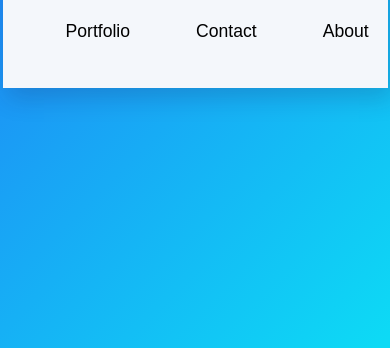
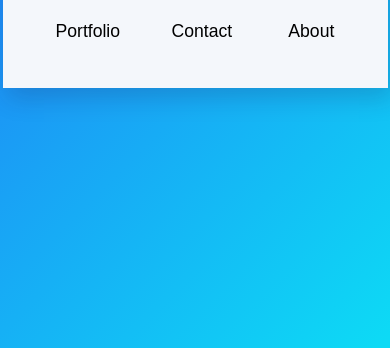
Before and after one commit to SolonTheWizard/resume-site, a Gatsby site: page / in a window 390 px wide. Shown: the part 496-844 px from the top of the page. Built offline with nearby package versions, Linux system fonts and the light colour scheme; Gatsby itself is replaced by a stand-in of ours.

Commit message:
Update styling for mobile site

```diff
--- a/src/pages/index.js
+++ b/src/pages/index.js
@@ -313,17 +313,19 @@ const Wrapper = styled.div`
       flex-direction: column;
       justify-content: center;
       align-items: center;
-      margin-block-start: 4px;
-      margin-block-end: 4px;
+      margin-block-start: 0;
+      margin-block-end: 0;
       list-style-type: none;
       padding-inline-start: 0;
-      width: 40%;
+      width: 100%;
     }
     li {
+      text-align: center;
       margin: 3px;
       font-size: 0.9rem;
       padding: 0;
       color: #000000;
+      width: 100%;
     }
 
     .special-link {
@@ -374,10 +376,10 @@ const Wrapper = styled.div`
     }
 
     .directory-link {
-      width: 80px;
+      width: 60px;
       padding: 8px;
       font-size: 1.1rem;
-      margin: 0 25px;
+      margin: 0 15px;
     }
     .directory-link:hover {
       transition: ease 0.3s;
@@ -401,7 +403,7 @@ const Wrapper = styled.div`
       margin: 0;
       font-size: 1.5rem;
       font-weight: 400;
-      /* ask kelson to help me change the font*/
+      width: 275px;
     }
 
     .info {
```
